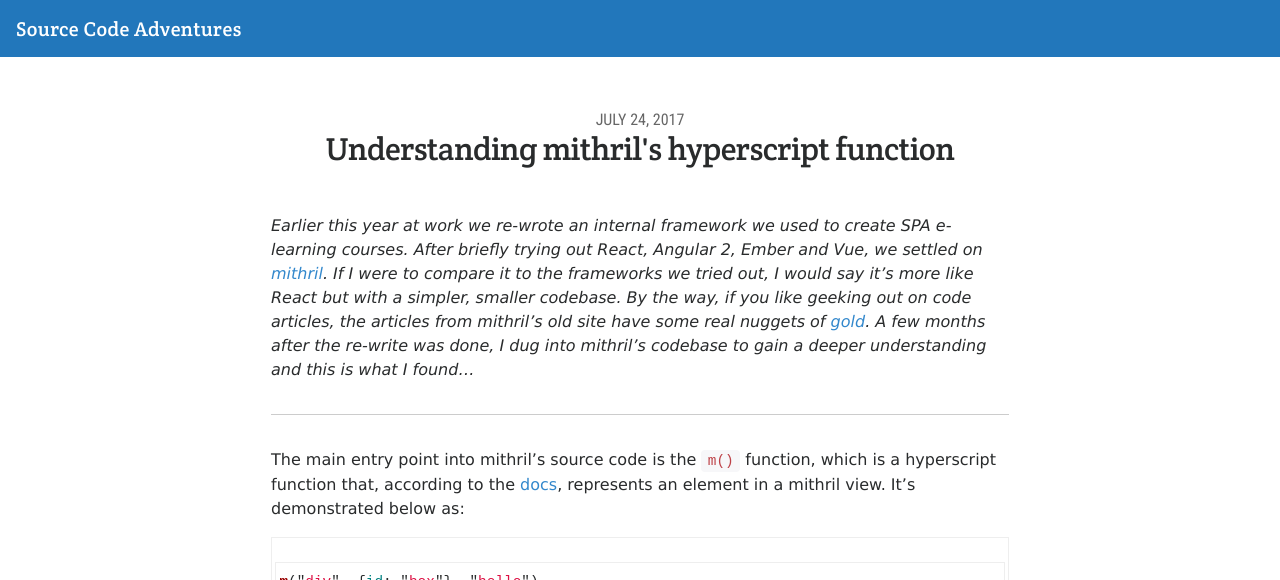
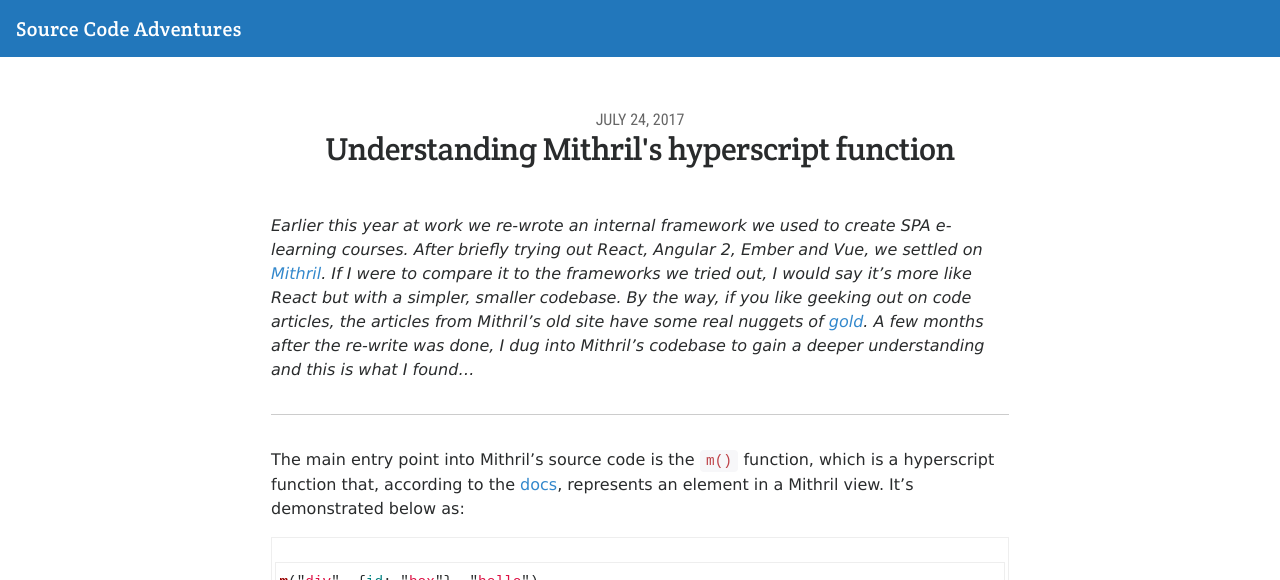
Before and after one commit to CarlMungazi/sourcecodeadventures, a Jekyll site: the page built from _posts/2017-07-24-mithril-hyperscript.md, in a window 1280 px wide and 1400 px high. Shown: the top 580 px of the window. Built offline with Jekyll 4.4.1, drawn with Linux system fonts in a browser that asks for light colours; nearby versions of some CDN libraries; some web fonts are replaced; some of the changed text lies outside the part shown.

````diff
--- a/_posts/2017-07-24-mithril-hyperscript.md
+++ b/_posts/2017-07-24-mithril-hyperscript.md
@@ -1,15 +1,15 @@
 ---
-title: "Understanding mithril's hyperscript function"
+title: "Understanding Mithril's hyperscript function"
 layout: post
 categories: posts
 published: true
 ---
 
-*Earlier this year at work we re-wrote an internal framework we used to create SPA e-learning courses. After briefly trying out React, Angular 2, Ember and Vue, we settled on [mithril](https://mithril.js.org). If I were to compare it to the frameworks we tried out, I would say it's more like React but with a simpler, smaller codebase. By the way, if you like geeking out on code articles, the articles from mithril's old site have some real nuggets of [gold](http://lhorie.github.io/mithril-blog/). A few months after the re-write was done, I dug into mithril's codebase to gain a deeper understanding and this is what I found...*
+*Earlier this year at work we re-wrote an internal framework we used to create SPA e-learning courses. After briefly trying out React, Angular 2, Ember and Vue, we settled on [Mithril](https://mithril.js.org). If I were to compare it to the frameworks we tried out, I would say it's more like React but with a simpler, smaller codebase. By the way, if you like geeking out on code articles, the articles from Mithril's old site have some real nuggets of [gold](http://lhorie.github.io/mithril-blog/). A few months after the re-write was done, I dug into Mithril's codebase to gain a deeper understanding and this is what I found...*
 
 ---
 
-The main entry point into mithril's source code is the `m()` function, which is a hyperscript function that, according to the [docs](https://mithril.js.org/hyperscript.html), represents an element in a mithril view. It's demonstrated below as:
+The main entry point into Mithril's source code is the `m()` function, which is a hyperscript function that, according to the [docs](https://mithril.js.org/hyperscript.html), represents an element in a Mithril view. It's demonstrated below as:
 ```javascript
 m("div", {id: "box"}, "hello")
 // equivalent HTML:
@@ -50,9 +50,9 @@ function hyperscript(selector) {
 ```
 
 The function takes three arguments:
-- a string (css selector) or object (mithril component)
+- a string (css selector) or object (Mithril component)
 - attributes object (html attributes or element properties)
-- an array (mithril vnodes), string, number or boolean
+- an array (Mithril vnodes), string, number or boolean
 
 The first part of the function is as follows:
 ```javascript
@@ -105,8 +105,8 @@ if (arguments.length === start + 1) {
 }
 ```
 This if statement is doing the following:
-- If we have been given three arguments, we assign the third argument (which can be an array (mithril vnodes), string, number or boolean) to the `children` variable. And if this third argument is not an array, we turn it into one.
-- If we have not been given three arguments we assign an empty array to `children`. The while statement only runs in the event we have splat arguments (if the argument is an array, you can omit the square brackets and have a variable number of arguments in the method instead). A splat argument in the context of this function means that `m("div", {id: "foo"}, ["a", "b", "c"])` can also be written as `m("div", {id: "foo"}, "a", "b", "c")`, which is essentially what we do in mithril a lot. At the end of this, `children` holds an array of the arguments passed into the function.
+- If we have been given three arguments, we assign the third argument (which can be an array (Mithril vnodes), string, number or boolean) to the `children` variable. And if this third argument is not an array, we turn it into one.
+- If we have not been given three arguments we assign an empty array to `children`. The while statement only runs in the event we have splat arguments (if the argument is an array, you can omit the square brackets and have a variable number of arguments in the method instead). A splat argument in the context of this function means that `m("div", {id: "foo"}, ["a", "b", "c"])` can also be written as `m("div", {id: "foo"}, "a", "b", "c")`, which is essentially what we do in Mithril a lot. At the end of this, `children` holds an array of the arguments passed into the function.
 
 ```javascript
 var normalized = Vnode.normalizeChildren(children)
@@ -135,5 +135,5 @@ The last part of the hyperscript function does the following:
 	- The difference between `throw Error` and `throw new Error` (Edit: According to the [JS spec](http://www.ecma-international.org/ecma-262/7.0/#sec-error-constructor), there is no difference)
 3. When reading source code the first time round, worry more about the *what* instead of the *why*. When I came to the `normalized` variable assignment I ended up doing a bit of a deep dive into the `Vnode.normalizeChildren` and `Vnode.normalize` functions by spinning up some example code and logging the results of different statements. I should have simply stated what those functions did and moved on because it was clear enough.
 4. What I learnt that I did not know before:
-	- `!==` checks if the variables given hold the same **value** and are the same **type**, whilst `!=` only checks if the variables given hold the same **values** (comparing reference values adds some further subtlety which I hope to tackle some other time. H/t to [@pakx](https://github.com/pakx) for pointing this out in the mithril [gitter chat](https://gitter.im/mithriljs/mithril.js))
+	- `!==` checks if the variables given hold the same **value** and are the same **type**, whilst `!=` only checks if the variables given hold the same **values** (comparing reference values adds some further subtlety which I hope to tackle some other time. H/t to [@pakx](https://github.com/pakx) for pointing this out in the Mithril [gitter chat](https://gitter.im/mithriljs/mithril.js))
 	- The source of this error message: `"The selector must be either a string or a component."`
````
Also changed, not shown: _posts/2017-07-26-mithril-recommends.md (+4 -4 lines), _posts/2017-09-01-barney-interview.md (added, +76 -0 lines).
